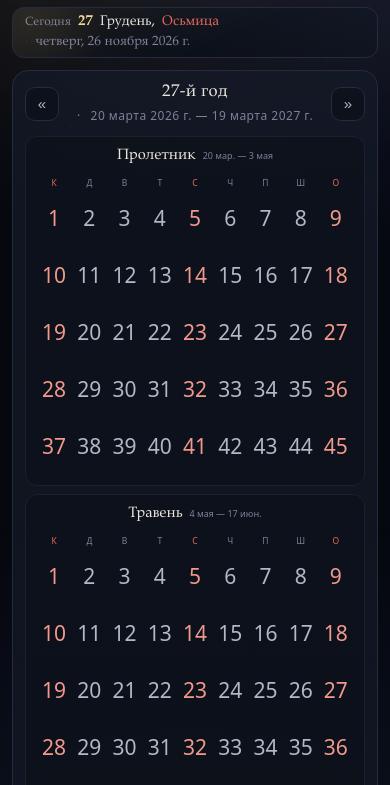
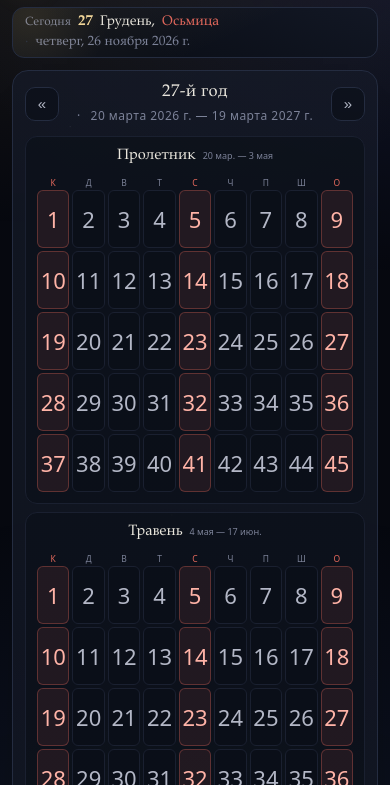
Before and after one commit to VoidTerror/balance-calendar, a website with bundled scripts: page index.html in a window 390 px wide. Shown: the part 59-844 px from the top of the page. Built offline with nearby package versions, Linux system fonts and the light colour scheme.

Commit message:
Широкий layout под большие мониторы, ячейки года с рамками как в месячном виде

```diff
--- a/styles.css
+++ b/styles.css
@@ -71,7 +71,7 @@ body {
 .app {
   position: relative;
   z-index: 1;
-  width: min(1240px, 100% - 32px);
+  width: min(2100px, 100% - 32px);
   margin: 0 auto;
   padding: 20px 0 26px;
 }
@@ -586,7 +586,7 @@ h1 {
 .mini-days {
   display: grid;
   grid-template-columns: repeat(var(--cols), minmax(0, 1fr));
-  gap: 1px;
+  gap: 3px;
 }
 
 .mini-weekdays {
@@ -607,33 +607,37 @@ h1 {
 .mini-cell {
   display: grid;
   place-items: center;
-  height: 52px;
-  border-radius: 4px;
+  height: clamp(48px, min(3.4vw, 5.8vh), 64px);
+  border: 1px solid var(--line-soft);
+  border-radius: 6px;
+  background: rgba(11, 15, 24, 0.72);
   color: var(--ink-dim);
-  font-size: 20.5px;
+  font-size: clamp(20px, 1.2vw, 24px);
   font-variant-numeric: tabular-nums;
 }
 
 .mini-cell.is-rest {
-  color: #f2998d;
+  border-color: var(--red-line);
+  background: var(--red-soft);
+  color: var(--red-ink);
 }
 
 button.mini-cell {
   appearance: none;
-  border: 0;
-  background: transparent;
   font: inherit;
-  font-size: 20.5px;
+  font-size: clamp(20px, 1.2vw, 24px);
   cursor: pointer;
   padding: 0;
 }
 
 button.mini-cell:hover {
-  background: rgba(216, 180, 98, 0.16);
+  border-color: rgba(216, 180, 98, 0.45);
+  background: rgba(216, 180, 98, 0.14);
   color: var(--gold-2);
 }
 
 .mini-cell.is-today {
+  border-color: var(--gold);
   background: var(--gold);
   color: #171307;
   font-weight: 700;
@@ -724,8 +728,8 @@ button.mini-cell:hover {
 
   .mini-cell,
   button.mini-cell {
-    height: 52px;
-    font-size: 20px;
+    height: 54px;
+    font-size: 21px;
   }
 }
 
@@ -805,8 +809,8 @@ button.mini-cell:hover {
 
   .mini-cell,
   button.mini-cell {
-    height: 56px;
-    font-size: 21px;
+    height: 58px;
+    font-size: 22px;
   }
 }
 
```
Also changed, not shown: preview.png.
